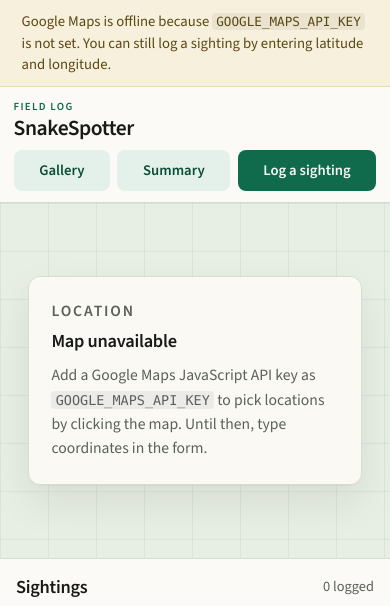
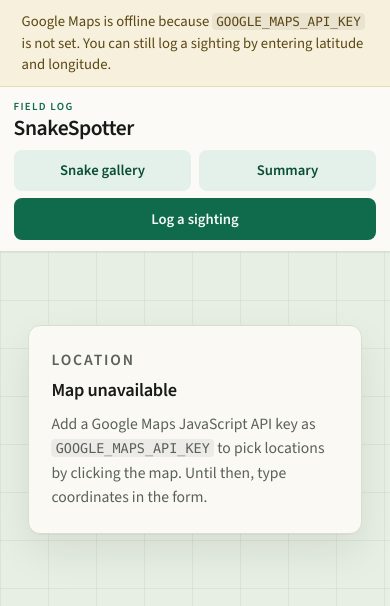
Before and after one commit to andypapmedialight/SnakeSpotter, a FastAPI app: page / in a window 390 px wide. Shown: the top 606 px of the page. Run offline with FastAPI, Linux system fonts and the light colour scheme; data that the repository does not hold is empty.

Commit message:
feat: open snake gallery from top nav
Keep the form shortcut, but put Snake gallery first in the
header so it is not only reachable while logging a sighting.

```diff
--- a/static/app.js
+++ b/static/app.js
@@ -296,9 +296,10 @@
   }
 
   function openGallery() {
+    if (!els.galleryView) return;
     state.galleryPicking = isFormOpen();
-    show(els.galleryPickHint, state.galleryPicking);
-    highlightSpecies(els.species.value);
+    if (els.galleryPickHint) show(els.galleryPickHint, state.galleryPicking);
+    highlightSpecies(els.species ? els.species.value : "");
     if (!isGalleryOpen()) els.galleryView.showModal();
     document.body.classList.add("gallery-open");
   }
@@ -946,9 +947,9 @@
   els.detailBack.addEventListener("click", backToList);
   els.summaryBtn.addEventListener("click", openSummary);
   els.summaryBack.addEventListener("click", backToList);
-  els.galleryBtn.addEventListener("click", openGallery);
-  els.formGalleryBtn.addEventListener("click", openGallery);
-  els.galleryBack.addEventListener("click", closeGallery);
+  if (els.galleryBtn) els.galleryBtn.addEventListener("click", openGallery);
+  if (els.formGalleryBtn) els.formGalleryBtn.addEventListener("click", openGallery);
+  if (els.galleryBack) els.galleryBack.addEventListener("click", closeGallery);
   els.adminBtn.addEventListener("click", () => {
     if (state.adminSignedIn) {
       signOutAdmin();
--- a/static/styles.css
+++ b/static/styles.css
@@ -892,6 +892,7 @@ button.stat-row:focus-visible {
   margin: 0;
   border-left: 1px solid var(--line);
   overflow: auto;
+  z-index: 12;
 }
 
 .sheet-gallery {
@@ -900,6 +901,7 @@ button.stat-row:focus-visible {
   margin: auto;
   border-radius: var(--radius);
   overflow: auto;
+  z-index: 20;
 }
 
 .sheet-gallery::backdrop {
@@ -910,6 +912,7 @@ button.stat-row:focus-visible {
 .sheet-confirm {
   width: min(24rem, calc(100vw - 1.5rem));
   max-height: min(88dvh, 28rem);
+  z-index: 21;
 }
 
 .sheet-admin::backdrop,
@@ -939,7 +942,7 @@ button.stat-row:focus-visible {
   }
 
   .header-actions .btn {
-    flex: 1 1 auto;
+    flex: 1 1 calc(50% - 0.45rem);
   }
 
   .layout {
--- a/templates/index.html
+++ b/templates/index.html
@@ -34,13 +34,15 @@
       <p class="lede">
         Record snakes along Edgars Creek in Coburg North — what you saw, when, and where.
       </p>
-      <div class="header-actions">
+      <nav class="header-actions" aria-label="Main">
+        <button type="button" class="btn btn-quiet" id="gallery-btn" aria-haspopup="dialog">
+          Snake gallery
+        </button>
+        <button type="button" class="btn btn-quiet" id="summary-btn">Summary</button>
+        <button type="button" class="btn btn-primary" id="new-btn">Log a sighting</button>
         <p id="admin-status" class="admin-status" hidden>Moderating</p>
         <button type="button" class="btn btn-quiet" id="admin-btn" hidden>Admin</button>
-        <button type="button" class="btn btn-quiet" id="gallery-btn">Gallery</button>
-        <button type="button" class="btn btn-quiet" id="summary-btn">Summary</button>
-        <button type="button" class="btn btn-primary" id="new-btn">Log a sighting</button>
-      </div>
+      </nav>
     </header>
 
     <main class="layout">
```
Also changed, not shown: README.md.
